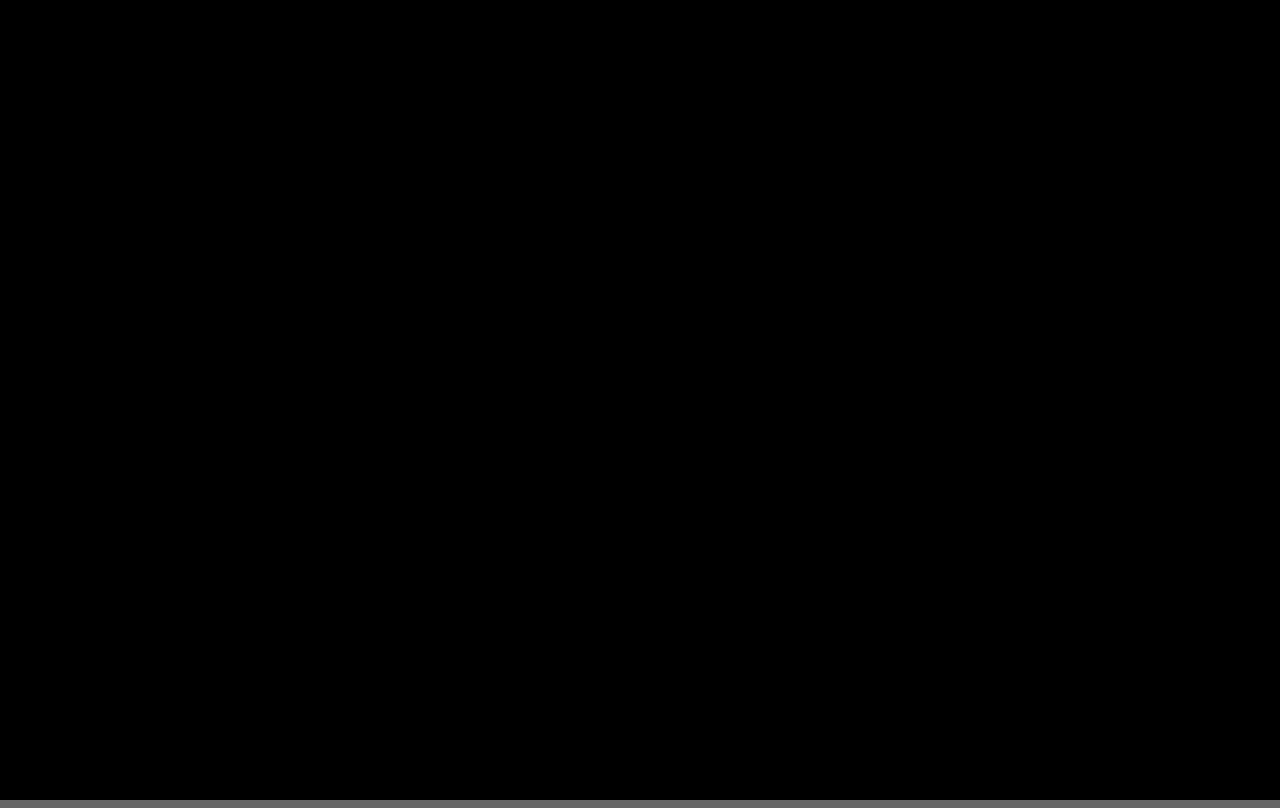
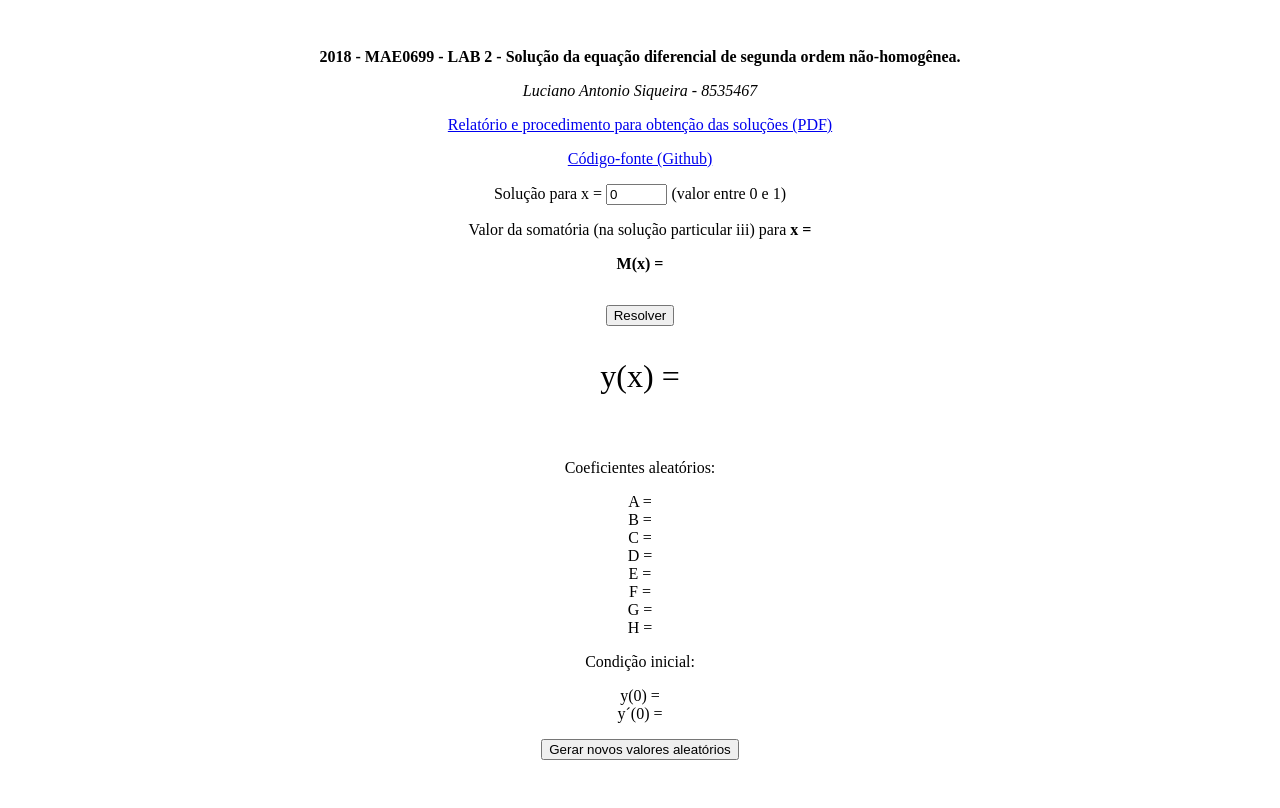
Before and after one commit to lcnsqr/mae0699-lab2, a plain HTML site: page index.html in a window 1280 px wide. Drawn offline with Linux system fonts and the light colour scheme.

Commit message:
Alterações de layout

```diff
--- a/index.html
+++ b/index.html
@@ -3,14 +3,46 @@
 <head>
 	<meta charset="utf-8" />
 	<meta name="viewport" content="width=device-width, initial-scale=1">
-	<title>Projeções</title>
+	<title>2018 MAE0699 LAB 2</title>
 </head>
 <body>
 
-<div id="fundo">
-<div id="tela"> </div>
-<div id="info"> </div>
-</div><!-- #fundo -->
+<div style="text-align: center;">
+
+<p><strong>2018 - MAE0699 - LAB 2 - Solução da equação diferencial de segunda ordem não-homogênea.</strong></p>
+<p><em>Luciano Antonio Siqueira - 8535467</em></p>
+<p><a href="MAE0699_LAB2_8535467.pdf">Relatório e procedimento para obtenção das soluções (PDF)</a></p>
+<p><a href="https://github.com/lcnsqr/mae0699-lab2">Código-fonte (Github)</a></p>
+
+<p>Solução para x = <input style="width: 4em;" name="x" type="text" value="0" /> (valor entre 0 e 1)</p>
+
+<p>Valor da somatória (na solução particular iii) para <strong>x = <span id="x-in-sum"></span></strong></p>
+<p><strong>M(x) = <span id="sum"></span></strong></p>
+
+<p class="controles" style="margin-top: 2em; margin-bottom: 0;"><button name="solve">Resolver</button></p>
+<p style="font-size: 2em; margin-bottom: 2em;">y(x) = <span id="y"></span></p>
+
+<p>Coeficientes aleatórios:</p>
+<ul style="list-style-type: none; padding: 0;">
+<li>A = <span data-variable="A"></span></li>
+<li>B = <span data-variable="B"></span></li>
+<li>C = <span data-variable="C"></span></li>
+<li>D = <span data-variable="D"></span></li>
+<li>E = <span data-variable="E"></span></li>
+<li>F = <span data-variable="F"></span></li>
+<li>G = <span data-variable="G"></span></li>
+<li>H = <span data-variable="H"></span></li>
+</ul>
+
+<p>Condição inicial:</p>
+<ul style="list-style-type: none; padding: 0;">
+<li>y(0) = <span data-ini="y"></span></li>
+<li>y´(0) = <span data-ini="y_d"></span></li>
+</ul>
+
+<p class="controles"><button name="coef">Gerar novos valores aleatórios</button></p>
+
+</div>
 
 <link rel="stylesheet" href="style.css" />
 <script src="op.js"></script>
--- a/style.css
+++ b/style.css
@@ -1,39 +1,5 @@
 body {
-	padding: 0;
+	padding: 2em 4em;
 	margin: 0;
-	background-color: #666;
+	background-color: #fff;
 }
-#tela {
-	background-color: #000;
-	position: absolute;
-	width: 100%;
-	height: 100%;
-	/*
-	position: relative;
-	width: 720px;
-	height: 480px;
-	margin-left: auto;
-	margin-right: auto;
-	*/
-}
-#tela canvas {
-	width: 100%;
-	height: 100%;
-}
-#tela canvas:first-child {
-	display: block;
-}
-#tela canvas:not(:first-child) {
-	position: absolute;
-	top: 0;
-	left: 0;
-}
-/*
-@media ( min-width: 600px ){
-	#fundo {
-		width: 600px;
-		margin-left: auto;
-		margin-right: auto;
-	}
-}
-*/
```
